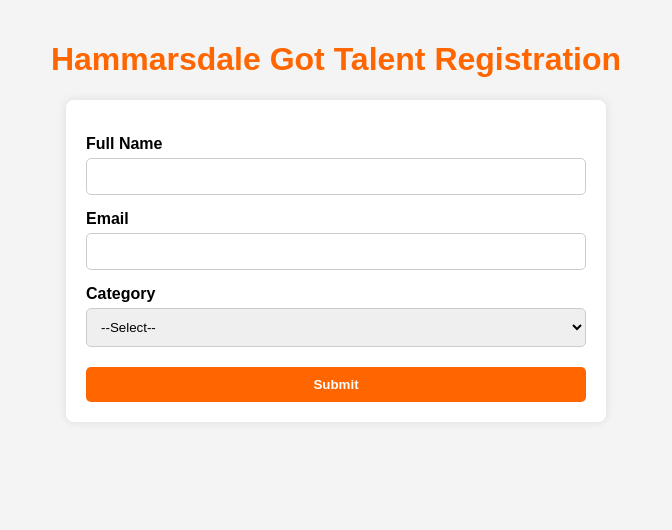
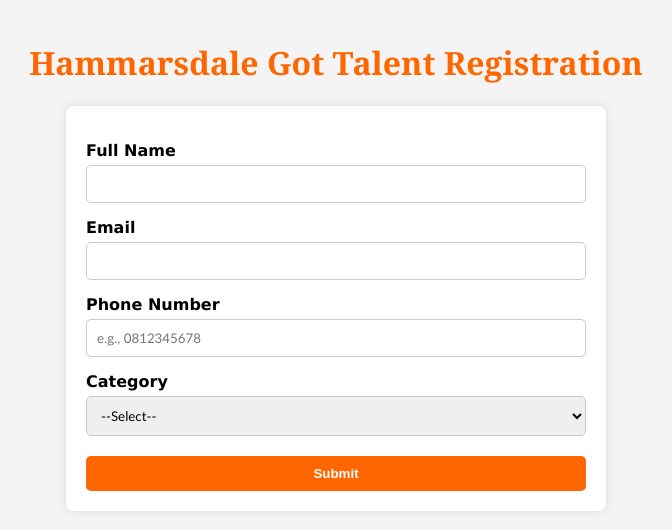
Before and after one commit to SamkeloKheswa/registrationsite, a plain HTML site: page index.html in a window 1280 px wide. Shown: the whole page, without its empty margins (304-976 px from the left). Drawn offline with Linux system fonts and the light colour scheme.

Commit message:
Update index.html

```diff
--- a/index.html
+++ b/index.html
@@ -5,12 +5,12 @@
 <meta name="viewport" content="width=device-width, initial-scale=1.0">
 <title>Hammarsdale Got Talent Registration</title>
 <style>
-  body { font-family: Arial, sans-serif; background: #f4f4f4; margin: 0; padding: 20px; }
-  h1 { text-align: center; color: #ff6600; }
+  body { font-family: 'Segoe UI', Tahoma, Geneva, Verdana, sans-serif; background: #f4f4f4; margin: 0; padding: 20px; }
+  h1 { text-align: center; color: #ff6600; font-family: 'Georgia', serif; }
   form { max-width: 500px; margin: auto; background: white; padding: 20px; border-radius: 8px; box-shadow: 0 0 10px rgba(0,0,0,0.1); }
-  label { display: block; margin-top: 15px; font-weight: bold; }
-  input, select, textarea, button { width: 100%; padding: 10px; margin-top: 5px; border-radius: 5px; border: 1px solid #ccc; box-sizing: border-box; }
-  button { background: #ff6600; color: white; border: none; cursor: pointer; font-weight: bold; margin-top: 20px; }
+  label { display: block; margin-top: 15px; font-weight: bold; font-family: 'Verdana', sans-serif; }
+  input, select, textarea, button { width: 100%; padding: 10px; margin-top: 5px; border-radius: 5px; border: 1px solid #ccc; box-sizing: border-box; font-family: 'Trebuchet MS', sans-serif; }
+  button { background: #ff6600; color: white; border: none; cursor: pointer; font-weight: bold; margin-top: 20px; font-family: 'Arial', sans-serif; }
   button:hover { background: #e65c00; }
 </style>
 </head>
@@ -28,6 +28,10 @@
   <!-- Email -->
   <label for="email">Email</label>
   <input type="email" id="email" name="email" required>
+
+  <!-- Phone Number -->
+  <label for="phone">Phone Number</label>
+  <input type="tel" id="phone" name="phone" required placeholder="e.g., 0812345678">
 
   <!-- Category -->
   <label for="category">Category</label>
```
